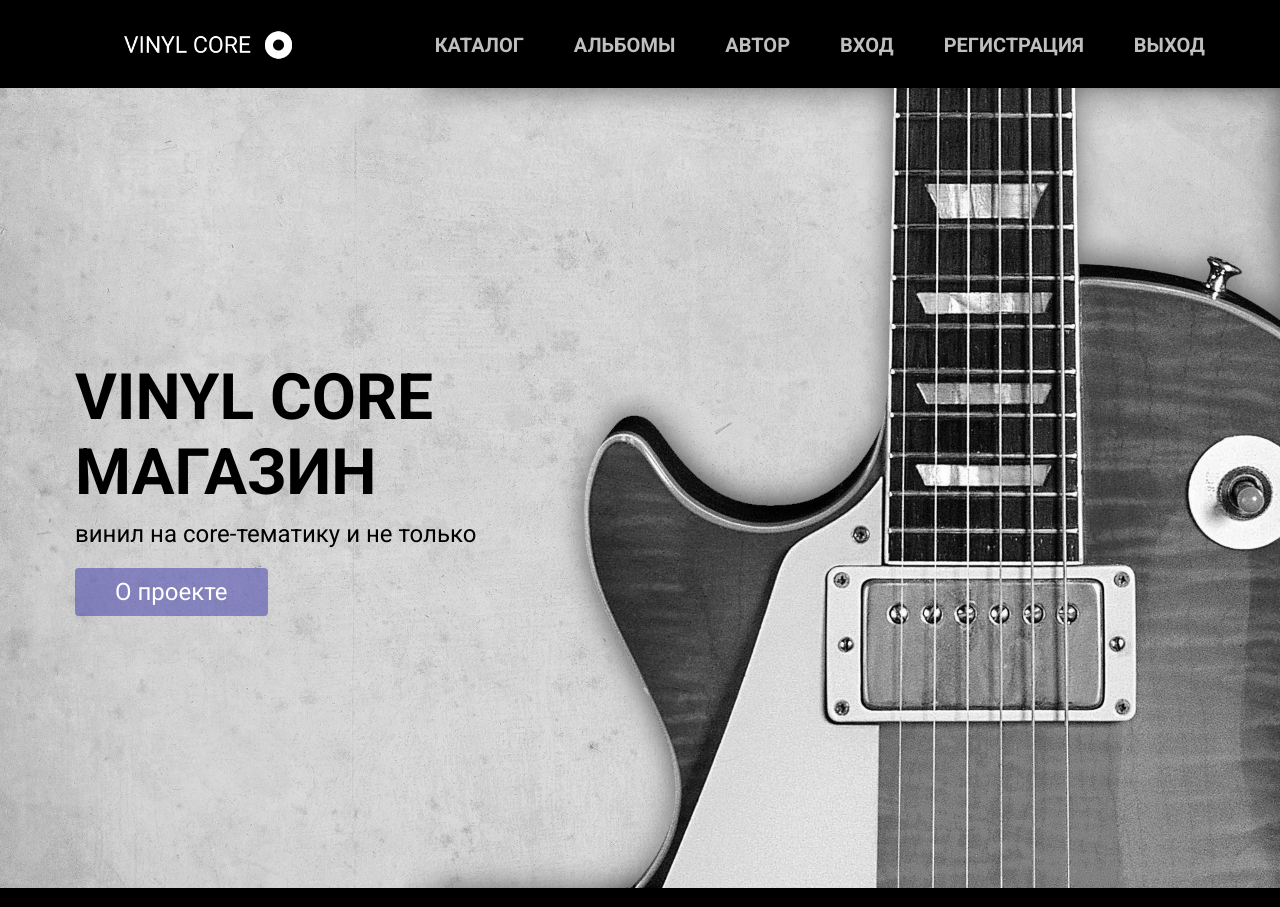
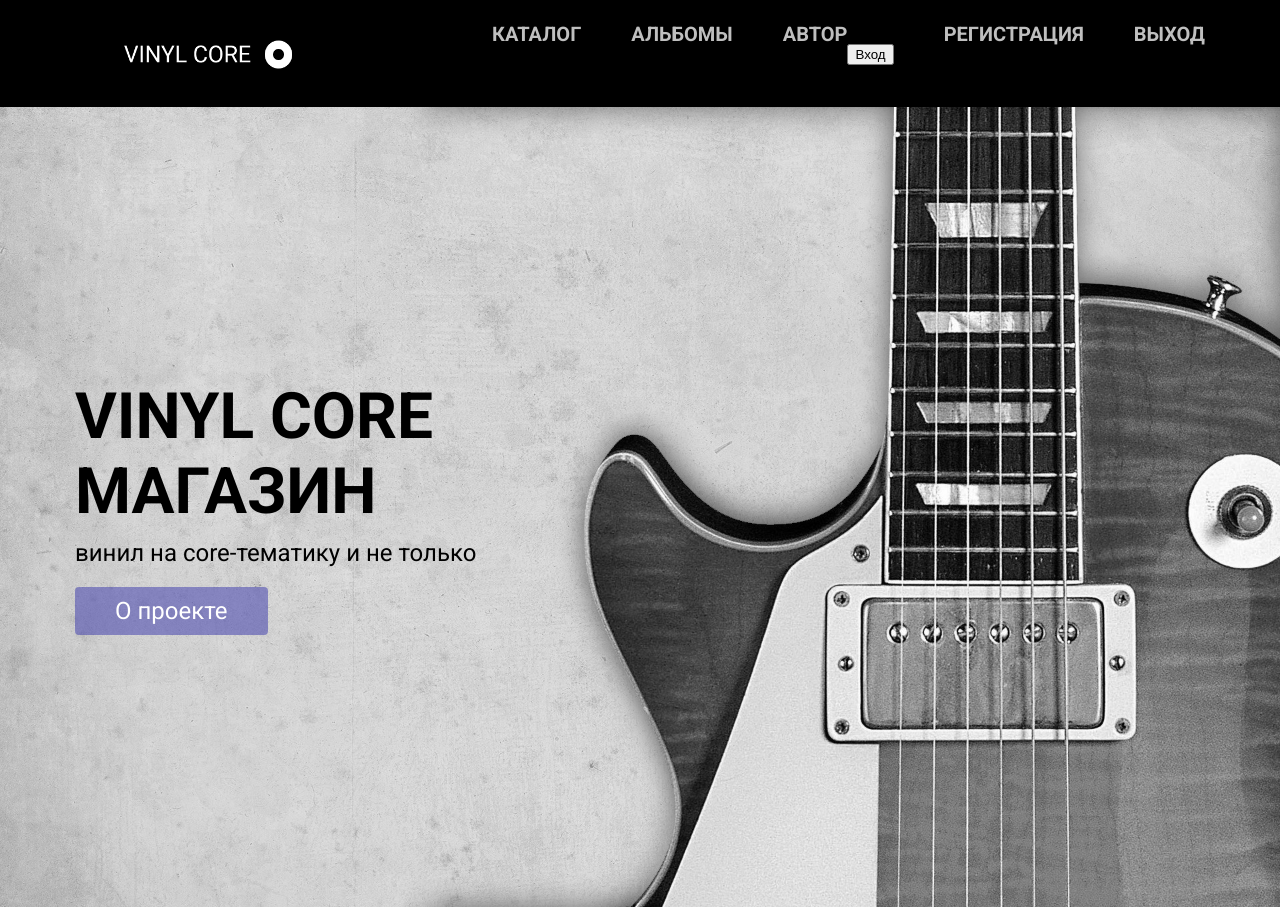
Before and after one commit to Sayofiki/dip3, a plain HTML site: page index.html in a window 1280 px wide. Shown: the top 907 px of the page. Drawn offline with nearby package versions, Linux system fonts and the light colour scheme.

Commit message:
Initial commit

```diff
--- a/index.html
+++ b/index.html
@@ -102,7 +102,7 @@
                 <a class="nav__link" href="#" data-scroll="#features">Каталог</a>
                 <a class="nav__link" href="#" data-scroll="#photos">Альбомы</a>
                 <a class="nav__link" href="https://vk.com/sayofiki" target="_blank">Автор</a>
-                <a class="nav__link" href="./src/login.js" target="_blank">Вход</a>
+                <p><input type="button" value="Вход"><script src="src/login.js"></script></p>
                 <a class="nav__link" href="./src/reg.js" target="_blank">Регистрация</a>
                 <a class="nav__link" href="./src/exit.js" target="_blank"   >Выход</a>
             </nav>
```
